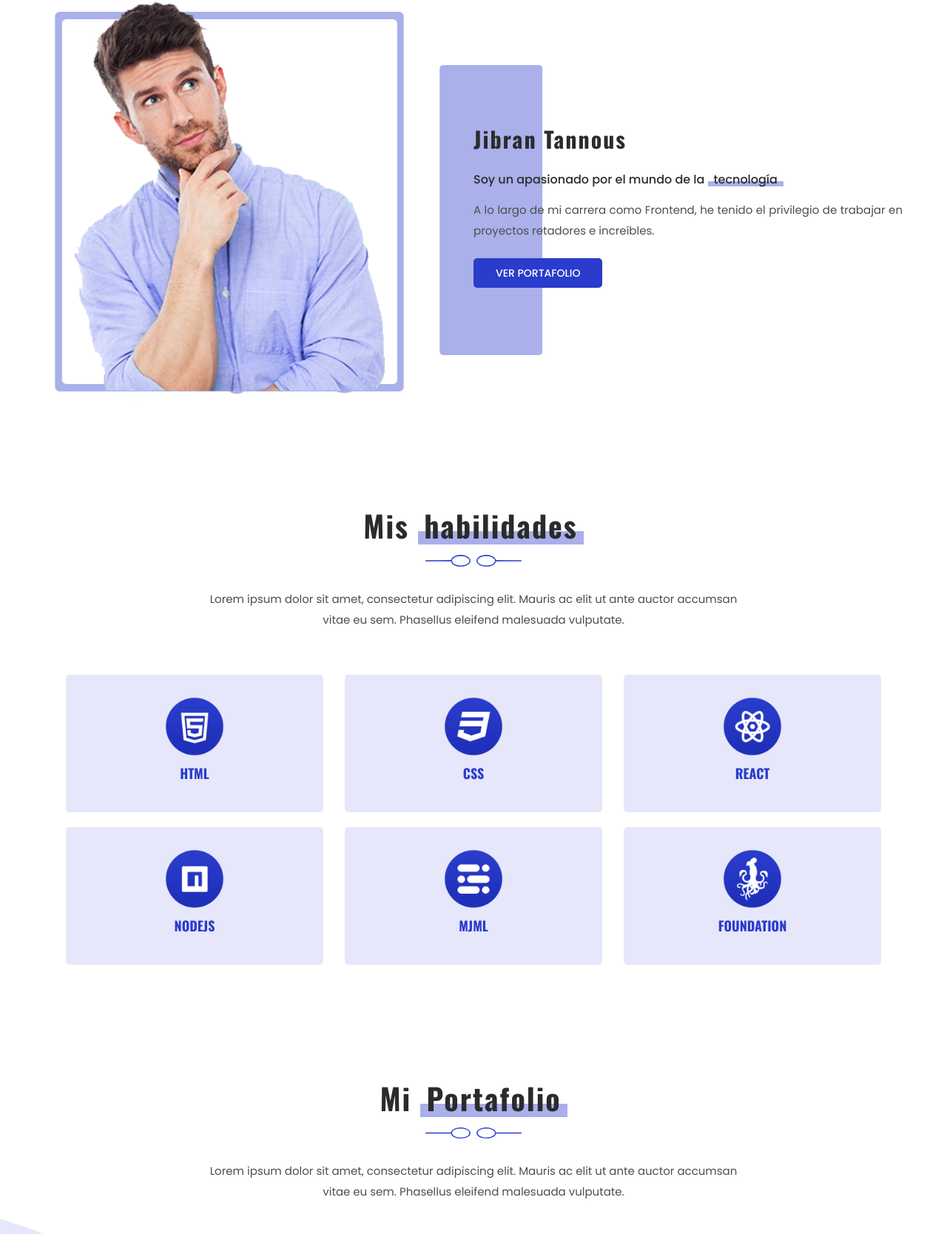
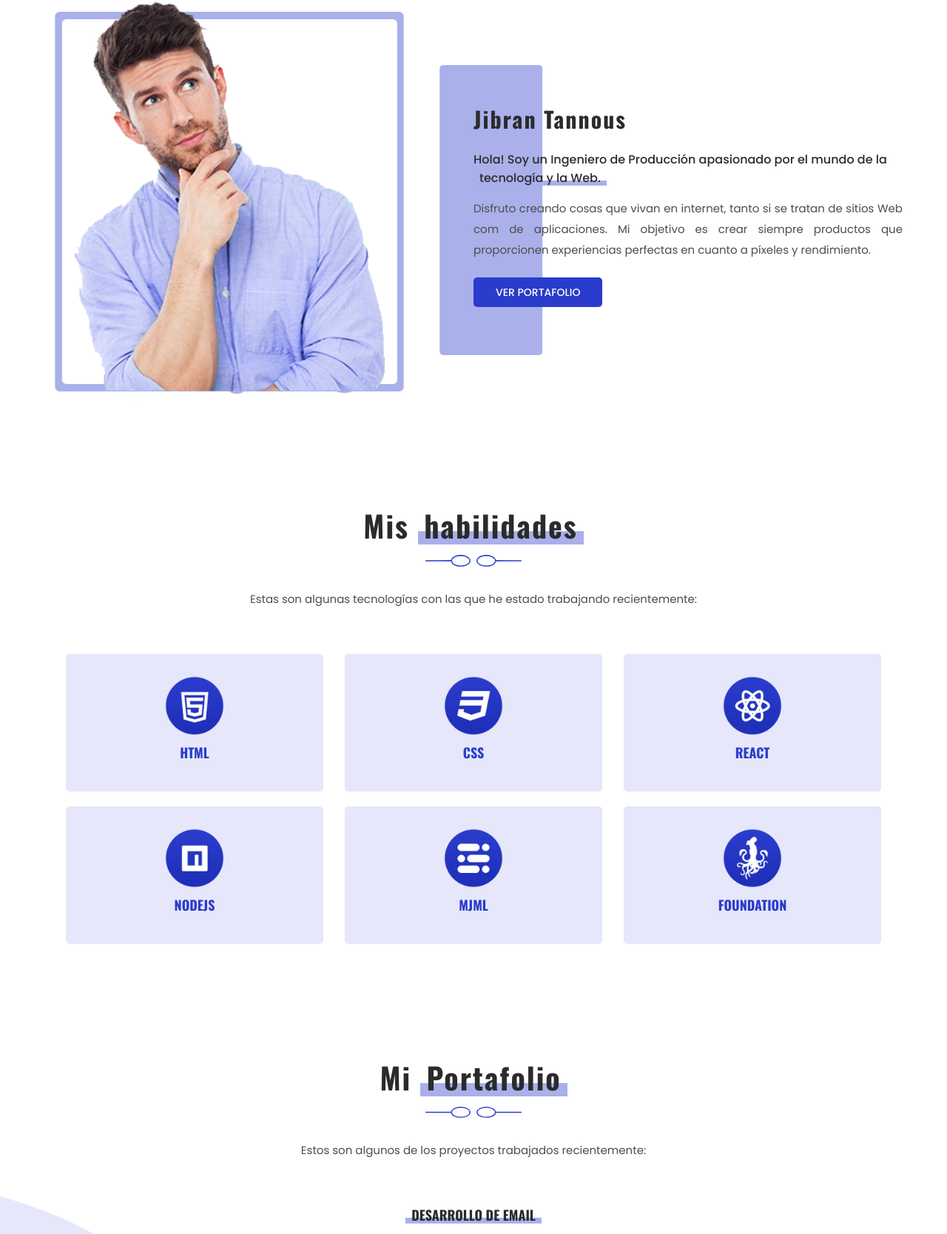
Before and after one commit to jibrantannous/jibrantannous.github.io, a plain HTML site: page index.html in a window 1280 px wide. Shown: the part 952-2620 px from the top of the page at 74% size. Drawn offline with nearby package versions, Linux system fonts and the light colour scheme.

Commit message:
jt-ft: Cambios en areas de habilidades, proyectos

```diff
--- a/index.html
+++ b/index.html
@@ -116,9 +116,9 @@
                     <div class="about__box">
                         <article class="about__article">
                             <h3 class="about__title">Jibran Tannous</h3>
-                            <p class="about__subTitle">Soy un apasionado por el mundo de la <span
-                                    class="highlight">tecnología</span></p>
-                            <p class="about__description">A lo largo de mi carrera como Frontend, he tenido el privilegio de trabajar en proyectos retadores e increíbles.</p>
+                            <p class="about__subTitle">Hola! Soy un Ingeniero de Producción apasionado por el mundo de la <span
+                                    class="highlight">tecnología y la Web.</span></p>
+                            <p class="about__description">Disfruto creando cosas que vivan en internet, tanto si se tratan de sitios Web com de aplicaciones. Mi objetivo es crear siempre productos que proporcionen experiencias perfectas en cuanto a píxeles y rendimiento.</p>
                             <a class="about__button" href="#portfolio">Ver portafolio</a>
                         </article>
                         <svg id="svg02" viewBox="0 0 500 500" xmlns="http://www.w3.org/2000/svg">
@@ -139,8 +139,7 @@
                     <div class="skills__box">
                         <h2 class="skills__title">Mis <span class='highlight'>habilidades</span></h2>
                         <img class="skills__separatorImg" src="./src/img/separator.svg" alt="Separador de texto">
-                        <p class="skills__description">Lorem ipsum dolor sit amet, consectetur adipiscing elit. Mauris
-                            ac elit ut ante auctor accumsan vitae eu sem. Phasellus eleifend malesuada vulputate.</p>
+                        <p class="skills__description">Estas son algunas tecnologías con las que he estado trabajando recientemente:</p>
                     </div>
                     <div class="skills__box">
                     </div>
@@ -155,16 +154,15 @@
 
                     <h2 class="skills__title">Mi <span class='highlight'>Portafolio</span></h2>
                     <img class="skills__separatorImg" src="./src/img/separator.svg" alt="Separador de texto">
-                    <p class="skills__description">Lorem ipsum dolor sit amet, consectetur adipiscing elit. Mauris ac
-                        elit ut ante auctor accumsan vitae eu sem. Phasellus eleifend malesuada vulputate.</p>
+                    <p class="skills__description">Estos son algunos de los proyectos trabajados recientemente:</p>
 
-                    <h4 class="portfolio__subTitle"><span class='highlight'>Diseño email</span></h4>
+                    <h4 class="portfolio__subTitle"><span class='highlight'>Desarrollo de email</span></h4>
                     <div class="portfolio__box owl-carousel owl-theme">
                     </div>
 
                     <!--===============================-->
 
-                    <h4 class="portfolio__subTitle"><span class='highlight'>Diseño web</span></h4>
+                    <h4 class="portfolio__subTitle"><span class='highlight'>Desarrollo web</span></h4>
                     <div class="portfolio__box owl-carousel owl-theme">
                     </div>
 
@@ -178,8 +176,7 @@
                 <div class="services__container">
                     <h2 class="services__title">Mis <span class='highlight'>servicios</span></h2>
                     <img class="services__separatorImg" src="./src/img/separator.svg" alt="Separador de texto">
-                    <p class="services__description">Lorem ipsum dolor sit amet, consectetur adipiscing elit. Mauris ac
-                        elit ut ante auctor accumsan vitae eu sem.</p>
+
                     <div class="services__box owl-carousel owl-theme">
                     </div>
                 </div>
```
